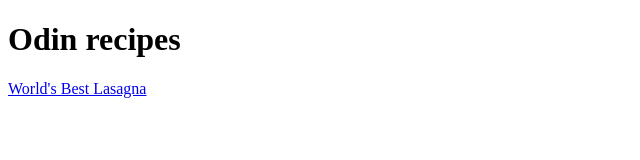
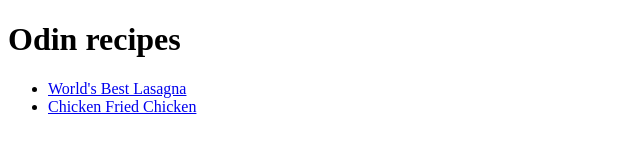
Before and after one commit to hug0jd/odin-recipes, a plain HTML site: page index.html in a window 1280 px wide. Shown: the whole page, without its empty margins (0-640 px from the left). Drawn offline with Linux system fonts and the light colour scheme.

Commit message:
added chicken Recipe

```diff
--- a/index.html
+++ b/index.html
@@ -7,6 +7,9 @@
 </head>
 <body>
     <h1>Odin recipes</h1>
-    <a href="recipes/World's Best Lasagna.html">World's Best Lasagna</a>
-</body>
+    <ul>
+       <li> <a href="recipes/World's Best Lasagna.html">World's Best Lasagna</a> </li>
+        <li> <a href="recipes/Chicken-Fried-Chicken.html">Chicken Fried Chicken</a> </li>
+    </ul>
+    </body>
 </html>
```
